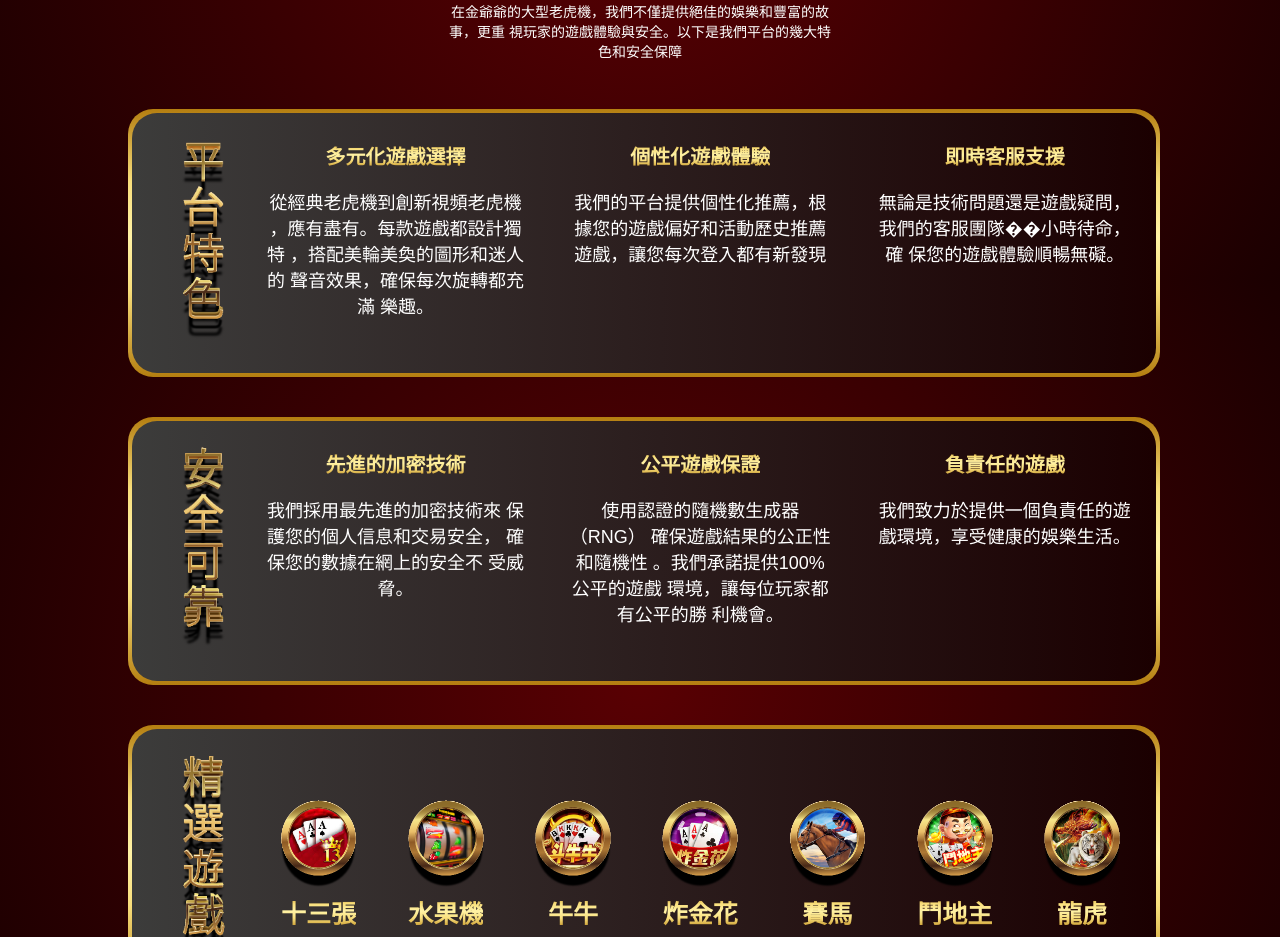
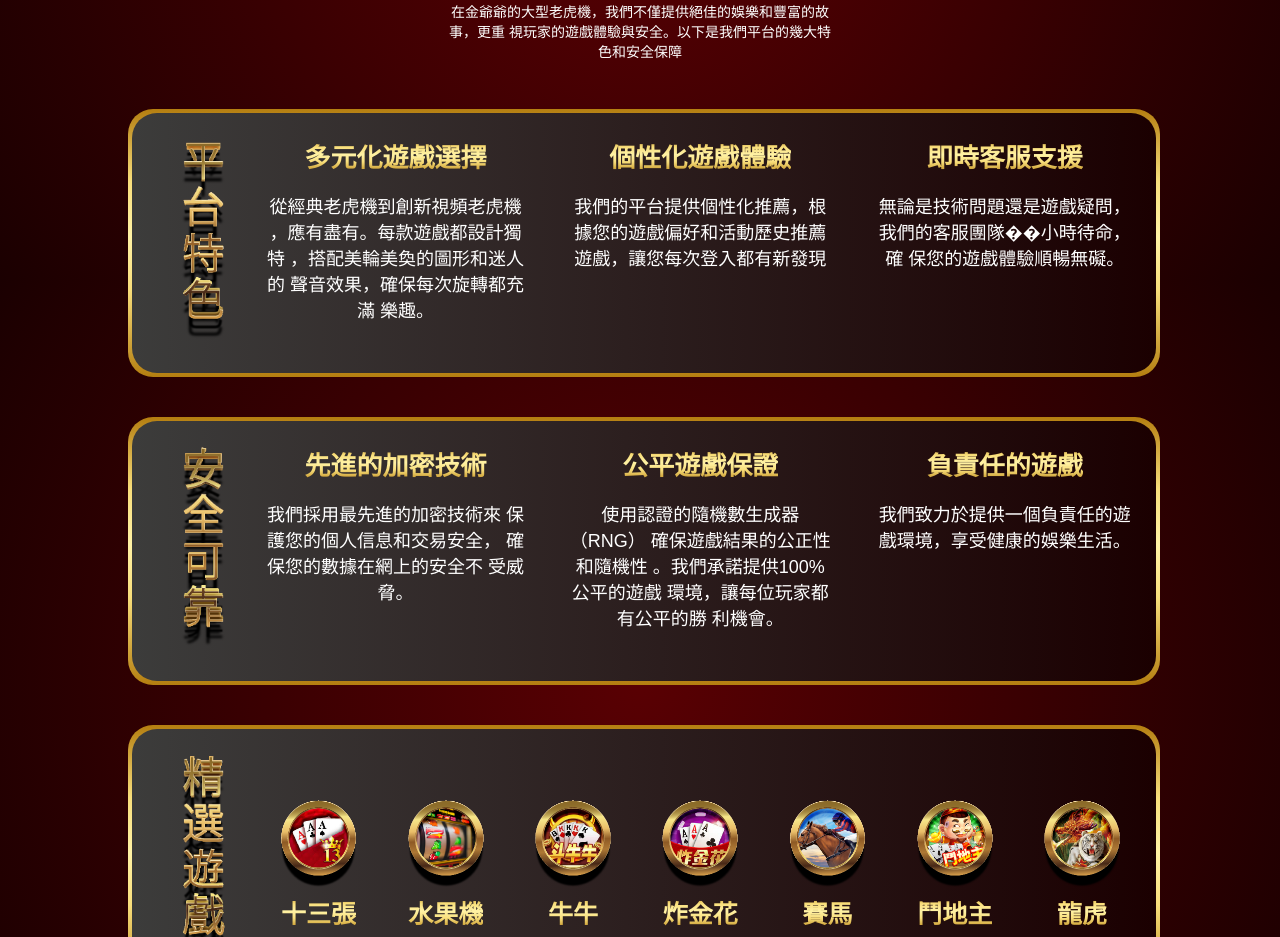
Before and after one commit to Miltonbhowmick/china-christmas, a Nuxt app: page / in a window 1280 px wide. Shown: the part 3720-4657 px from the top of the page. Built offline with nearby package versions, Linux system fonts and the light colour scheme.

Commit message:
fix: changes designs

```diff
--- a/components/Treasure.vue
+++ b/components/Treasure.vue
@@ -325,7 +325,7 @@ const coinData = [
                                 align-items: center;
                                 .title {
                                     margin-top: -10px;
-                                    font-size: 20px;
+                                    font-size: 26px;
                                     font-weight: 600;
                                     background: var(--primary-title-gradient);
                                     -webkit-background-clip: text;
```
